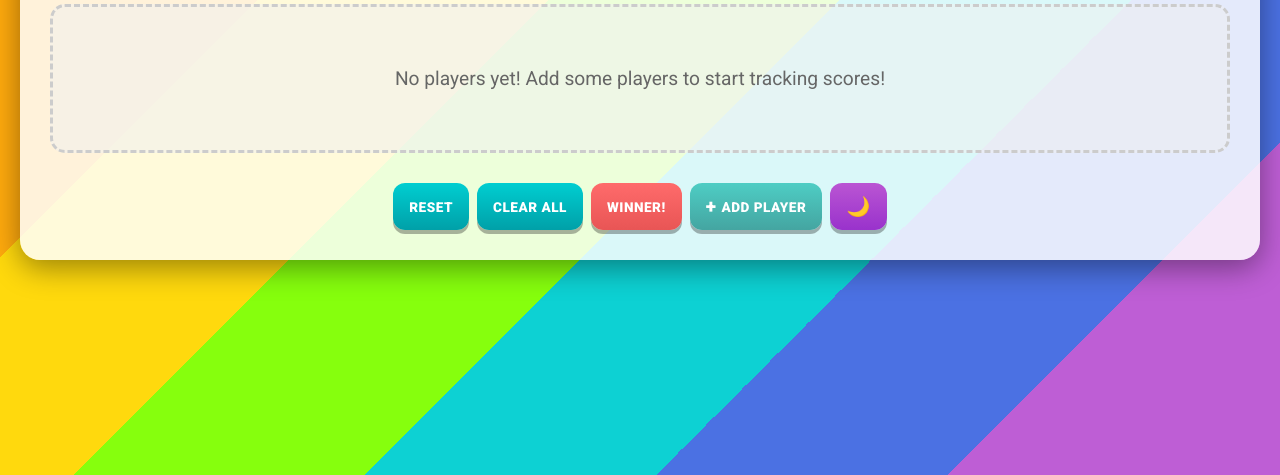
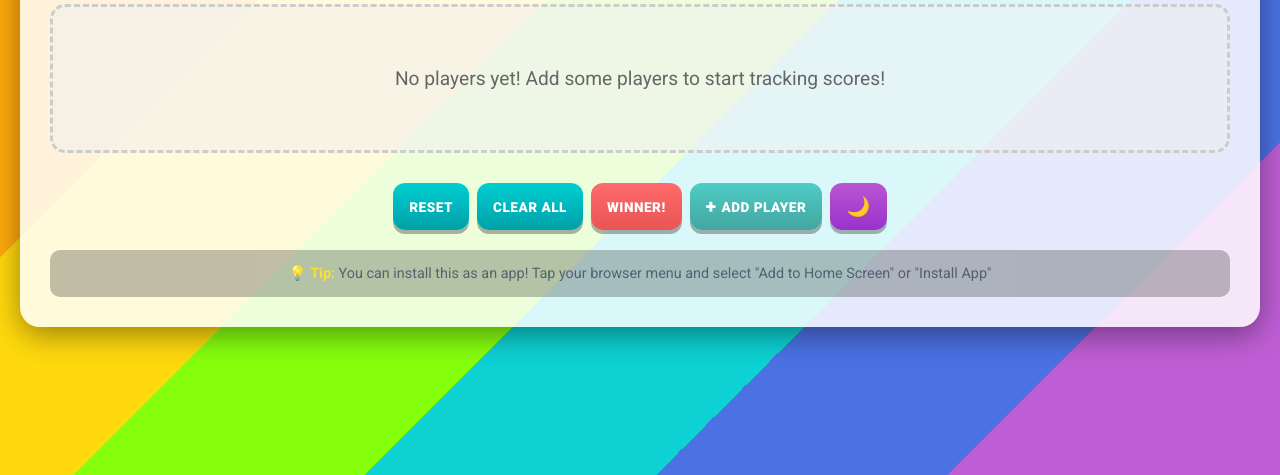
Before and after one commit to DIZZYHOBO/umakshually, a plain HTML site: page index.html in a window 1280 px wide. Shown: the part 325-800 px from the top of the page. Drawn offline with Linux system fonts and the light colour scheme; a web font is replaced by a local one.

Commit message:
Update index.html

```diff
--- a/index.html
+++ b/index.html
@@ -627,6 +627,21 @@
             animation: fadeIn 0.3s ease-out;
         }
 
+        .pwa-notice {
+            text-align: center;
+            padding: 15px 20px;
+            margin-top: 20px;
+            background: rgba(0, 0, 0, 0.3);
+            border-radius: 10px;
+            font-size: 0.9rem;
+            color: var(--text-primary);
+            opacity: 0.8;
+        }
+
+        .pwa-notice strong {
+            color: #FFD700;
+        }
+
         .confirm-popup {
             position: fixed;
             top: 50%;
@@ -738,6 +753,10 @@
                     >
                     <button class="btn btn-primary" onclick="addPlayerSubmit()">Add</button>
                 </div>
+            </div>
+
+            <div class="pwa-notice">
+                💡 <strong>Tip:</strong> You can install this as an app! Tap your browser menu and select "Add to Home Screen" or "Install App"
             </div>
         </div>
     </div>
```
